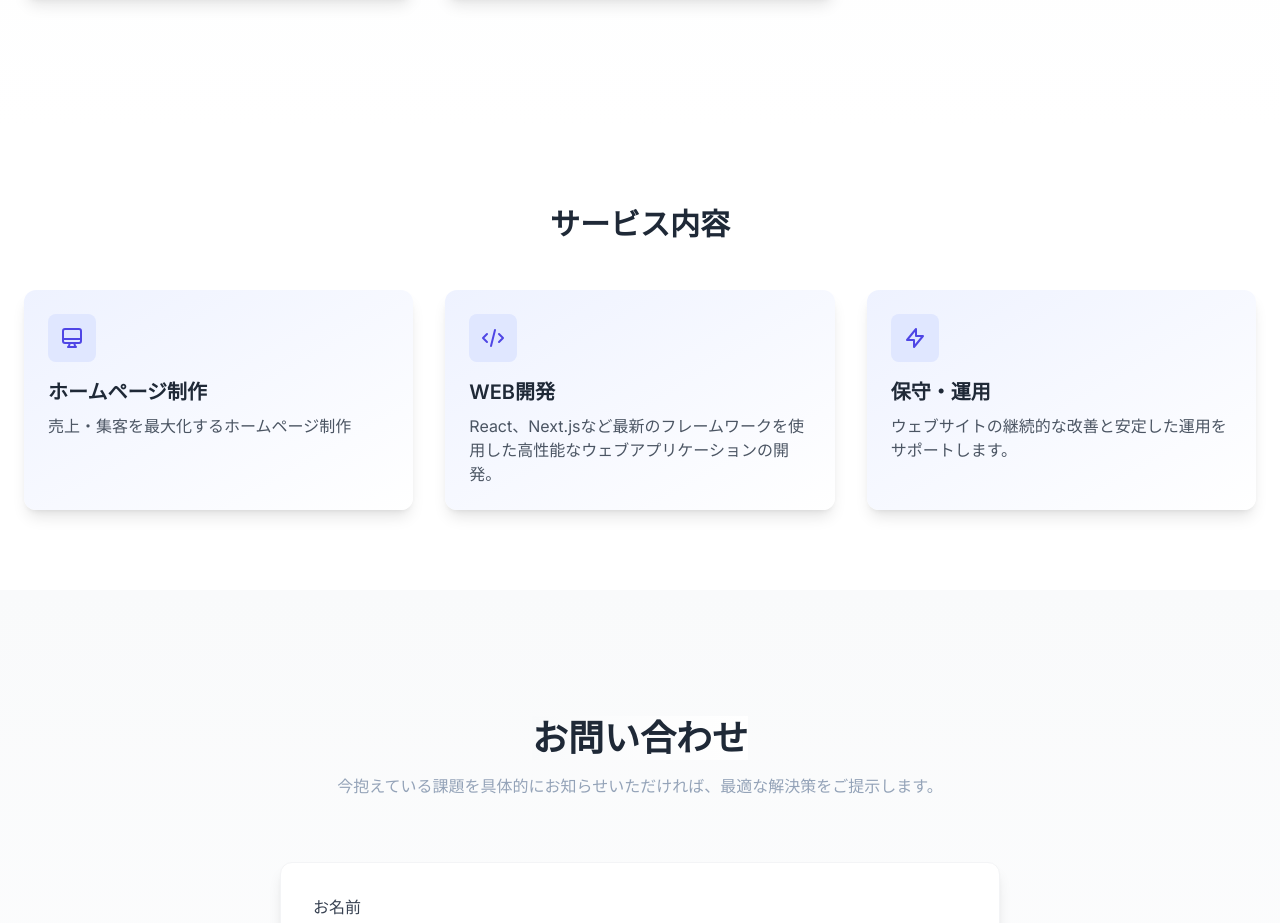
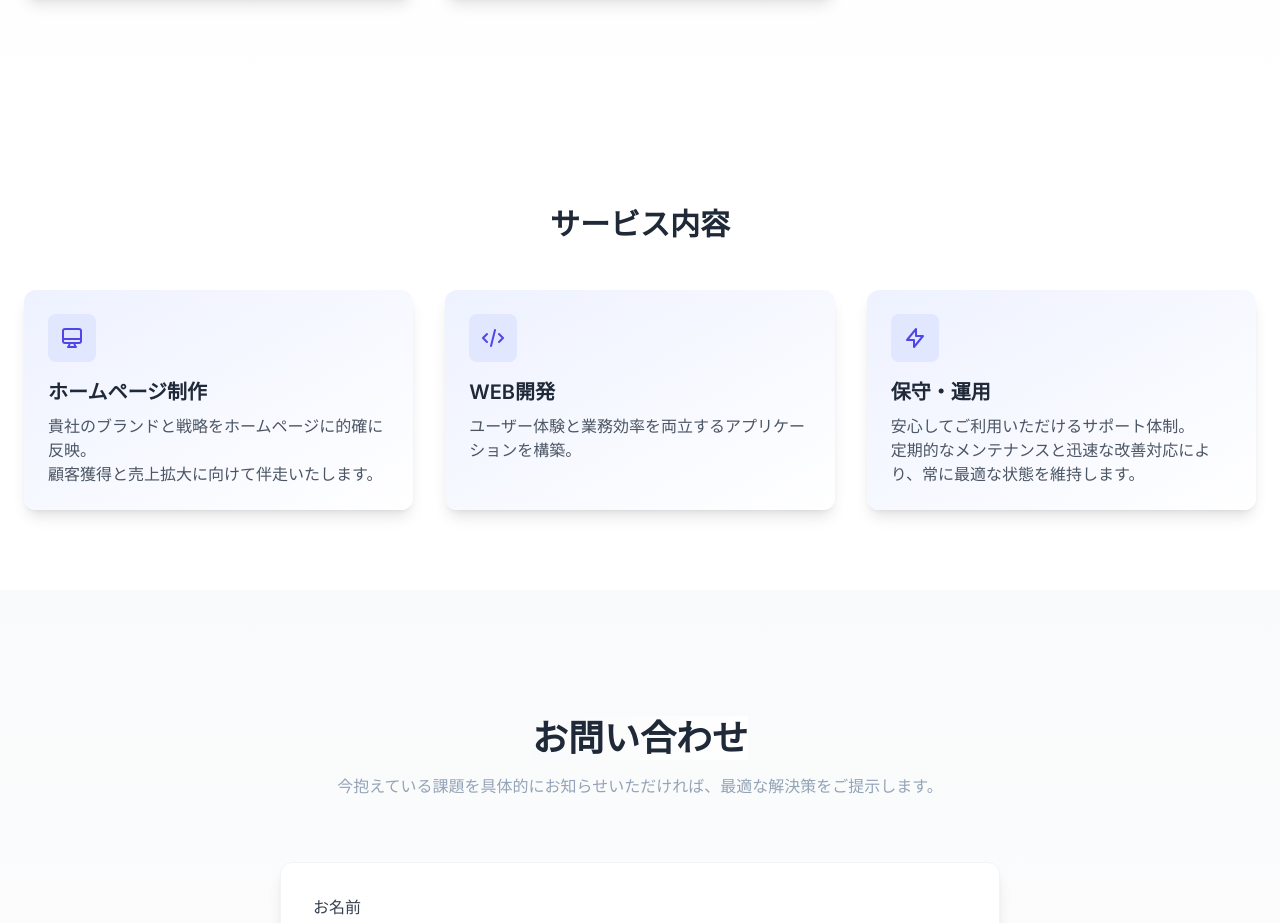
Before and after one commit to ryosuke-horie/ryosuke-horie.work, a Next.js app: page / in a window 1280 px wide. Shown: the part 1466-2389 px from the top of the page. Built offline with nearby package versions, Linux system fonts and the light colour scheme.

Commit message:
fix: サービス内容セクションの文言を改善し、内容を明確化

```diff
--- a/app/page.tsx
+++ b/app/page.tsx
@@ -320,139 +320,130 @@ export default function Page() {
                         </div>{' '}
                     </div>{' '}
                 </section>{' '}
-                <section id="services" className="py-20 bg-white" data-oid="y2lu81l">
-                    {' '}
-                    <div className="max-w-7xl mx-auto px-6" data-oid="xw3ec15">
-                        {' '}
+                {/* サービス内容セクション */}
+                <section id="services" className="py-20 bg-white" data-oid="g:yei::">
+                    <div className="max-w-7xl mx-auto px-6" data-oid="5b9pkxx">
                         <h2
                             className="text-3xl font-bold text-center text-gray-800 mb-12"
-                            data-oid="uo3.zps"
+                            data-oid="acxekt4"
                         >
-                            {' '}
-                            サービス内容{' '}
-                        </h2>{' '}
-                        <div className="grid grid-cols-1 md:grid-cols-3 gap-8" data-oid="fxnrfb4">
-                            {' '}
+                            サービス内容
+                        </h2>
+                        <div className="grid grid-cols-1 md:grid-cols-3 gap-8" data-oid="-ahlr2v">
+                            {/* ホームページ制作 */}
                             <div
                                 className="p-6 rounded-xl bg-gradient-to-br from-indigo-50 to-white shadow-lg hover:shadow-xl transition-shadow"
-                                data-oid="xuo-fb0"
+                                data-oid=".e22ehr"
                             >
-                                {' '}
                                 <div
                                     className="h-12 w-12 bg-indigo-100 rounded-lg flex items-center justify-center mb-4"
-                                    data-oid="5_73:pu"
+                                    data-oid="b1grfwk"
                                 >
-                                    {' '}
                                     <svg
                                         className="w-6 h-6 text-indigo-600"
                                         fill="none"
                                         stroke="currentColor"
                                         viewBox="0 0 24 24"
-                                        data-oid="5u4wfr4"
+                                        data-oid="x9l0u9u"
                                     >
-                                        {' '}
                                         <path
                                             strokeLinecap="round"
                                             strokeLinejoin="round"
                                             strokeWidth="2"
                                             d="M9.75 17L9 20l-1 1h8l-1-1-.75-3M3 13h18M5 17h14a2 2 0 002-2V5a2 2 0 00-2-2H5a2 2 0 00-2 2v10a2 2 0 002 2z"
-                                            data-oid="rrwqwcv"
-                                        />{' '}
-                                    </svg>{' '}
-                                </div>{' '}
+                                            data-oid="nobb2lm"
+                                        />
+                                    </svg>
+                                </div>
                                 <h3
                                     className="text-xl font-semibold text-gray-800 mb-2"
-                                    data-oid="exh:cgj"
+                                    data-oid="cdu0.sh"
                                 >
-                                    {' '}
-                                    ホームページ制作{' '}
-                                </h3>{' '}
-                                <p className="text-gray-600" data-oid="rbwtc7u">
-                                    {' '}
-                                    売上・集客を最大化するホームページ制作{' '}
-                                </p>{' '}
-                            </div>{' '}
+                                    ホームページ制作
+                                </h3>
+                                <p className="text-gray-600" data-oid="33y6lh_">
+                                    貴社のブランドと戦略をホームページに的確に反映。
+                                    <br data-oid="8kxfzt4" />
+                                    顧客獲得と売上拡大に向けて伴走いたします。
+                                </p>
+                            </div>
+
+                            {/* WEB開発 */}
                             <div
                                 className="p-6 rounded-xl bg-gradient-to-br from-indigo-50 to-white shadow-lg hover:shadow-xl transition-shadow"
-                                data-oid="gdt02e9"
+                                data-oid="4tr-3j1"
                             >
-                                {' '}
                                 <div
                                     className="h-12 w-12 bg-indigo-100 rounded-lg flex items-center justify-center mb-4"
-                                    data-oid="kv_qsm_"
+                                    data-oid="s38t62j"
                                 >
-                                    {' '}
                                     <svg
                                         className="w-6 h-6 text-indigo-600"
                                         fill="none"
                                         stroke="currentColor"
                                         viewBox="0 0 24 24"
-                                        data-oid="0i.k:ut"
+                                        data-oid="tdhmngc"
                                     >
-                                        {' '}
                                         <path
                                             strokeLinecap="round"
                                             strokeLinejoin="round"
                                             strokeWidth="2"
                                             d="M10 20l4-16m4 4l4 4-4 4M6 16l-4-4 4-4"
-                                            data-oid="axzz1sd"
-                                        />{' '}
-                                    </svg>{' '}
-                                </div>{' '}
+                                            data-oid="doao213"
+                                        />
+                                    </svg>
+                                </div>
                                 <h3
                                     className="text-xl font-semibold text-gray-800 mb-2"
-                                    data-oid="2hpagz2"
+                                    data-oid=":ov0tt9"
                                 >
-                                    {' '}
-                                    WEB開発{' '}
-                                </h3>{' '}
-                                <p className="text-gray-600" data-oid="nmq9zs.">
-                                    {' '}
-                                    React、Next.jsなど最新のフレームワークを使用した高性能なウェブアプリケーションの開発。{' '}
-                                </p>{' '}
-                            </div>{' '}
+                                    WEB開発
+                                </h3>
+                                <p className="text-gray-600" data-oid="sh2hvba">
+                                    ユーザー体験と業務効率を両立するアプリケーションを構築。
+                                </p>
+                            </div>
+
+                            {/* 保守・運用 */}
                             <div
                                 className="p-6 rounded-xl bg-gradient-to-br from-indigo-50 to-white shadow-lg hover:shadow-xl transition-shadow"
-                                data-oid="bmdxltp"
+                                data-oid="im9k2x_"
                             >
-                                {' '}
                                 <div
                                     className="h-12 w-12 bg-indigo-100 rounded-lg flex items-center justify-center mb-4"
-                                    data-oid="nat.nvd"
+                                    data-oid="10sz944"
                                 >
-                                    {' '}
                                     <svg
                                         className="w-6 h-6 text-indigo-600"
                                         fill="none"
                                         stroke="currentColor"
                                         viewBox="0 0 24 24"
-                                        data-oid="vb9-1tc"
+                                        data-oid="5foo8ak"
                                     >
-                                        {' '}
                                         <path
                                             strokeLinecap="round"
                                             strokeLinejoin="round"
                                             strokeWidth="2"
                                             d="M13 10V3L4 14h7v7l9-11h-7z"
-                                            data-oid="-_:0pfa"
-                                        />{' '}
-                                    </svg>{' '}
-                                </div>{' '}
+                                            data-oid="bflzpyl"
+                                        />
+                                    </svg>
+                                </div>
                                 <h3
                                     className="text-xl font-semibold text-gray-800 mb-2"
-                                    data-oid="skpb4mb"
+                                    data-oid="72mfwgz"
                                 >
-                                    {' '}
-                                    保守・運用{' '}
-                                </h3>{' '}
-                                <p className="text-gray-600" data-oid="ghh5w2f">
-                                    {' '}
-                                    ウェブサイトの継続的な改善と安定した運用をサポートします。{' '}
-                                </p>{' '}
-                            </div>{' '}
-                        </div>{' '}
-                    </div>{' '}
-                </section>{' '}
+                                    保守・運用
+                                </h3>
+                                <p className="text-gray-600" data-oid="u1j1-71">
+                                    安心してご利用いただけるサポート体制。
+                                    <br data-oid="8ue5x9i" />
+                                    定期的なメンテナンスと迅速な改善対応により、常に最適な状態を維持します。
+                                </p>
+                            </div>
+                        </div>
+                    </div>
+                </section>
                 <section
                     id="contact"
                     className="py-32 bg-gradient-to-b from-gray-50 to-white"
```
